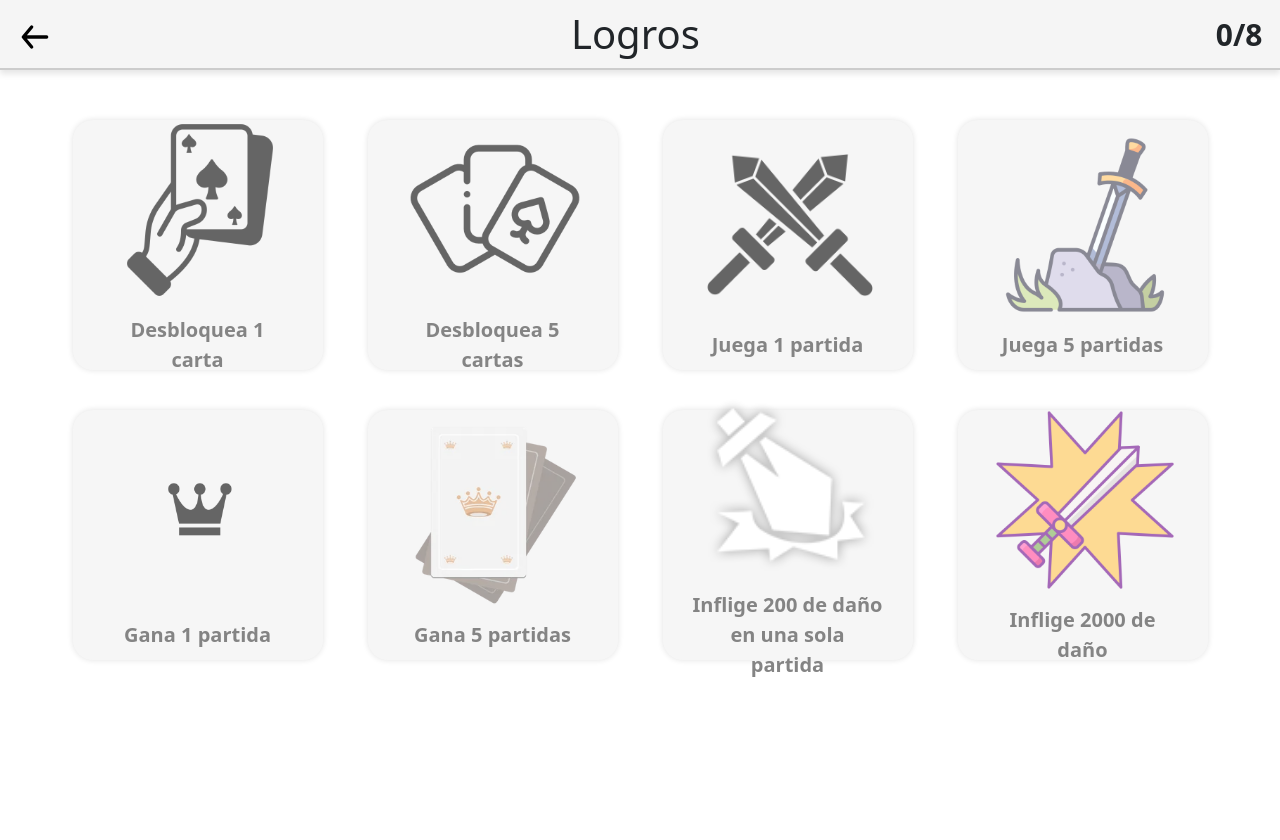
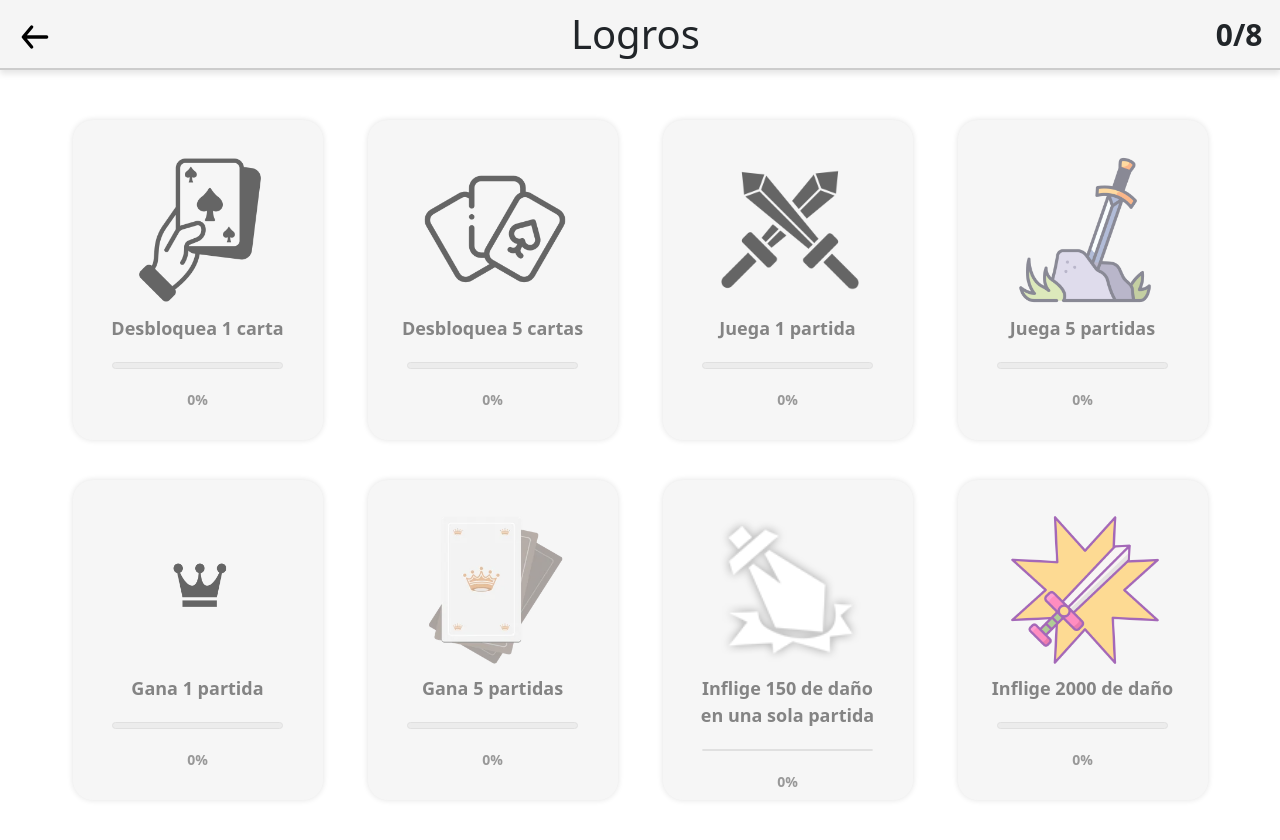
Before and after one commit to jacegar/InterfacesUsuarioGrupoE, a React (Create React App) app in the folder umadeck/: page /achievements in a window 1280 px wide. Shown: the top 840 px of the page. Before the commit the page ends 800 px from the top, so only its background shows below. Built offline with nearby package versions, Linux system fonts and the light colour scheme.

Commit message:
Actualización de Logros + Barra de progreso

```diff
--- a/umadeck/public/assets/achievements/achievements.json
+++ b/umadeck/public/assets/achievements/achievements.json
@@ -1,50 +1,42 @@
 [
     {
+      "id": "unlock1",
       "title": "Desbloquea 1 carta",
-      "unlocked": false,
-      "date": null,
       "img": "/assets/achievements/img/unlock1.png"
     },
     {
+      "id": "unlock5",
       "title": "Desbloquea 5 cartas",
-      "unlocked": false,
-      "date": null,
       "img": "/assets/achievements/img/unlock5.png"
     },
     {
+      "id": "play1",
       "title": "Juega 1 partida",
-      "unlocked": false,
-      "date": null,
       "img": "/assets/achievements/img/play1.png"
     },
     {
+      "id": "play5",
       "title": "Juega 5 partidas",
-      "unlocked": false,
-      "date": null,
       "img": "/assets/achievements/img/play5.png"
     },
     {
+      "id": "win1",
       "title": "Gana 1 partida",
-      "unlocked": false,
-      "date": null,
       "img": "/assets/achievements/img/win1.png"
     },
     {
+      "id": "win5",
       "title": "Gana 5 partidas",
-      "unlocked": false,
-      "date": null,
       "img": "/assets/achievements/img/win5.png"
     },
     {
-      "title": "Inflige 200 de daño en una sola partida",
-      "unlocked": false,
-      "date": null,
-      "img": "/assets/achievements/img/damage200.png"
+      "id": "damage150",
+      "title": "Inflige 150 de daño en una sola partida",
+      "img": "/assets/achievements/img/damage150.png"
     },
     {
+      "id": "damage2000",
       "title": "Inflige 2000 de daño",
-      "unlocked": false,
-      "date": null,
       "img": "/assets/achievements/img/damage2000.png"
     }
 ]
--- a/umadeck/src/components/achievements/AchievementsPage.js
+++ b/umadeck/src/components/achievements/AchievementsPage.js
@@ -2,32 +2,50 @@ import { useEffect, useState } from "react";
 import GoBackArrow from "../common/GoBackArrow";
 import Achievement from "../common/Achievement";
 import "../styles/AchievementsPage.css";
+import Player from "../../gamelogic/Player";
 
 function AchievementsPage() {
-  const [achievements, setAchievements] = useState([]);
+  const [achievementData, setAchievementData] = useState([]);
+  const player = new Player();
+  const playerAchievements = player.getAchievements();
 
   useEffect(() => {
+    // Cargar definiciones de logros desde el archivo JSON
     fetch("/assets/achievements/achievements.json")
       .then((res) => res.json())
-      .then((data) => setAchievements(data))
+      .then((data) => {
+        // Combinar datos del archivo con el progreso del jugador
+        const updatedAchievements = data.map(achievement => {
+          const playerProgress = playerAchievements[achievement.id] || { progress: 0, unlocked: false, date: null };
+          return {
+            ...achievement,
+            progress: playerProgress.progress || 0,
+            unlocked: playerProgress.unlocked || false,
+            date: playerProgress.date || null
+          };
+        });
+        setAchievementData(updatedAchievements);
+      })
       .catch((error) => console.error("Error cargando logros:", error));
   }, []);
 
-  const unlockedCount = achievements.filter((a) => a.unlocked).length;
+  const unlockedCount = achievementData.filter((a) => a.unlocked).length;
 
   return (
     <div className="achievements-container">
       <header className="achievements-header">
         <GoBackArrow />
         <h1>Logros</h1>
-        <div className="achievement-count">{unlockedCount}/{achievements.length}</div>
+        <div className="achievement-count">{unlockedCount}/{achievementData.length}</div>
       </header>
 
       <div className="achievements-grid">
-        {achievements.map((achievement, index) => (
+        {achievementData.map((achievement) => (
           <Achievement
-            key={index}
+            key={achievement.id}
+            id={achievement.id}
             title={achievement.title}
+            progress={achievement.progress}
             unlocked={achievement.unlocked}
             date={achievement.date}
             img={achievement.img}
--- a/umadeck/src/components/common/Achievement.js
+++ b/umadeck/src/components/common/Achievement.js
@@ -1,10 +1,31 @@
 import "../styles/Achievement.css";
 
-function Achievement({ title, unlocked, date, img }) {
+function Achievement({ id, title, progress, unlocked, date, img }) {
+  // Asegurarnos de que progress es un número
+  const actualProgress = parseInt(progress) || 0;
+
   return (
     <div className={`achievement-card ${unlocked ? "unlocked" : "locked"}`}>
       <img src={img} alt={title} className="achievement-image" />
       <p className="achievement-title">{title}</p>
+
+      {/* Mostrar barra de progreso solo si no está desbloqueado */}
+      {!unlocked && (
+        <>
+          <div className="achievement-progress-container">
+            <div
+              className="achievement-progress-bar"
+              style={{ width: `${actualProgress}%` }}
+            />
+          </div>
+          <div className="achievement-progress-text">{actualProgress}%</div>
+        </>
+      )}
+
+      {/* Mostrar fecha solo si está desbloqueado */}
+      {unlocked && date && (
+        <p className="achievement-date">Obtenido: {new Date(date).toLocaleDateString()}</p>
+      )}
     </div>
   );
 }
--- a/umadeck/src/components/game/GameOverWonPage.js
+++ b/umadeck/src/components/game/GameOverWonPage.js
@@ -1,6 +1,8 @@
 import React from 'react';
 import { useNavigate } from 'react-router-dom';
 import "../styles/GameOverWonPage.css";
+import { useEffect } from 'react';
+import Player from '../../gamelogic/Player';
 
 function GameOverWonPage() {
     const navigate = useNavigate();
@@ -13,6 +15,12 @@ function GameOverWonPage() {
         navigate('/'); // Redirige al menú principal
     };
 
+    useEffect(() => {
+        const player = new Player();
+        player.updateAchievementProgress('win1', 100);
+        player.updateAchievementProgress('win5', 20);
+    }, []);
+
     return (
         <div className="game-over-won-page">
             <h1>¡Has ganado!</h1>
--- a/umadeck/src/components/game/GamePage.js
+++ b/umadeck/src/components/game/GamePage.js
@@ -4,6 +4,7 @@ import GameModel from '../../gamelogic/GameModel';
 import EnemySide from './EnemySide';
 import PlayerSide from './PlayerSide';
 import "../styles/GamePage.css";
+import Player from '../../gamelogic/Player';
 
 function GamePage(props){
     const location = useLocation();
@@ -76,6 +77,11 @@ function GamePage(props){
     const handleEnemyDamage = (damage) => {
         const updatedEnemyCards = [...enemyCards];
         updatedEnemyCards[0].setHealth(updatedEnemyCards[0].getHealth() - damage);
+
+        // Registrar el daño para los logros
+        const player = new Player();
+        player.recordDamage(damage);
+
         if (updatedEnemyCards[0].getHealth() <= 0) {
             audio.play();
             updatedEnemyCards.shift(); // Elimina la carta si su salud es 0 o menos
@@ -113,6 +119,14 @@ function GamePage(props){
         }
     }, [gameState.currentTurn, enemyCardRef]);
 
+    // Al iniciar una partida
+    useEffect(() => {
+        const player = new Player();
+        player.resetCurrentGameDamage();
+        player.updateAchievementProgress('play1', 100);
+        player.updateAchievementProgress('play5', 20);
+    }, []);
+
     return (
         <div className="game-page">
             <EnemySide
--- a/umadeck/src/components/styles/Achievement.css
+++ b/umadeck/src/components/styles/Achievement.css
@@ -7,11 +7,11 @@
     opacity: 0.6;
     transition: all 0.3s ease;
     width: 250px;
-    height: 250px;
+    height: 320px; /* Aumentado para dar espacio a la barra de progreso */
     display: flex;
     flex-direction: column;
     align-items: center;
-    justify-content: center;
+    justify-content: space-between; /* Distribuye el espacio uniformemente */
 }
 
 .achievement-card.unlocked {
@@ -21,17 +21,49 @@
 }
 
 .achievement-image {
-    width: 180px;
-    height: 180px;
-    margin-bottom: 15px;
+    width: 150px;
+    height: 150px;
+    margin-bottom: 10px;
     object-fit: contain;
 }
 
 .achievement-title {
-    font-size: 20px;
-    margin: 0;
+    font-size: 18px;
+    margin: 0 0 15px 0; /* Añadido margen inferior */
     color: #333;
     font-weight: bold;
+}
+
+/* Barra de progreso */
+.achievement-progress-container {
+    width: 90%;
+    height: 14px;
+    background-color: #e0e0e0;
+    border-radius: 7px;
+    margin: 5px 0 15px 0;
+    position: relative;
+    overflow: hidden;
+    border: 1px solid #ccc;
+}
+
+.achievement-progress-bar {
+    height: 100%;
+    background-color: #ffd700;
+    border-radius: 6px;
+    transition: width 0.5s ease;
+}
+
+.achievement-progress-text {
+    font-size: 14px;
+    font-weight: bold;
+    color: #555;
+    margin-top: 5px;
+}
+
+.achievement-date {
+    font-size: 15px;
+    color: #777;
+    margin-top: 5px;
 }
 
 /* Dark Mode Styles */
@@ -49,6 +81,19 @@ body.dark-mode .achievement-title {
     color: #eee;
 }
 
+body.dark-mode .achievement-progress-container {
+    background-color: #333;
+    border-color: #555;
+}
+
+body.dark-mode .achievement-progress-text {
+    color: #bbb;
+}
+
+body.dark-mode .achievement-date {
+    color: #999;
+}
+
 /* Reading Mode Styles */
 body.reading-mode .achievement-card {
     background-color: #efe7d9;
@@ -62,6 +107,17 @@ body.reading-mode .achievement-card.unlocked {
 
 body.reading-mode .achievement-title {
     color: #5e4b3c;
-    /* Remove the custom font family */
-    /* font-family: Georgia, Times, serif; */
 }
+
+body.reading-mode .achievement-progress-container {
+    background-color: #d8d0c0;
+    border-color: #b5a99a;
+}
+
+body.reading-mode .achievement-progress-text {
+    color: #5e4b3c;
+}
+
+body.reading-mode .achievement-date {
+    color: #7a6959;
+}
```
Also changed, not shown: umadeck/src/gamelogic/Player.js (+90 -1 lines), umadeck/public/assets/achievements/img/damage150.png (renamed from umadeck/public/assets/achievements/img/damage200.png).
